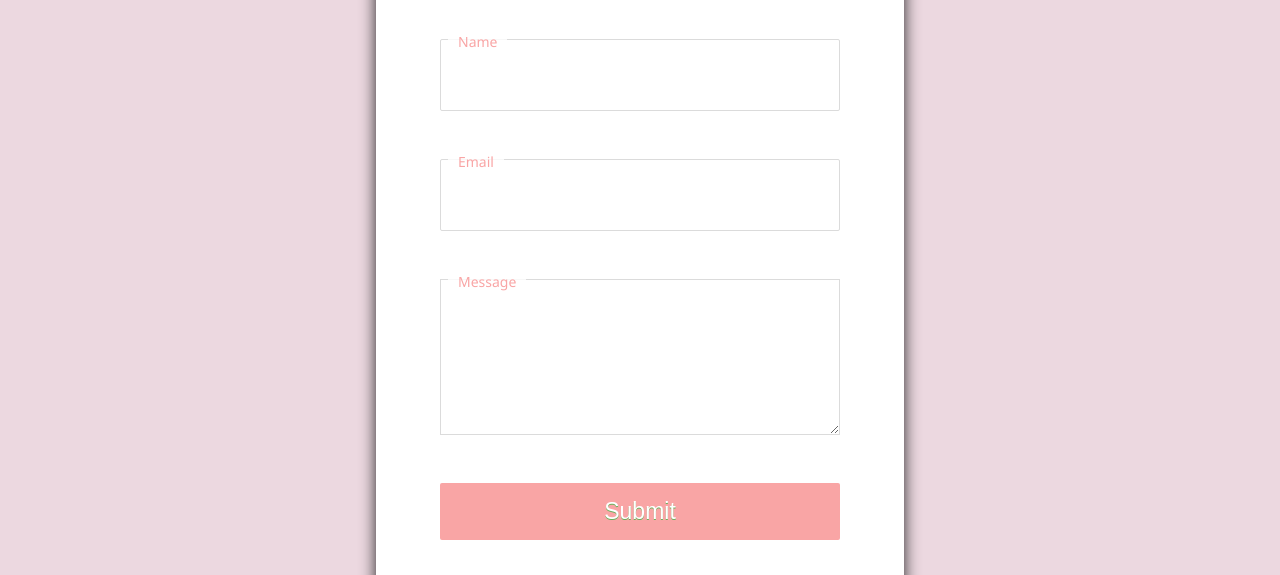
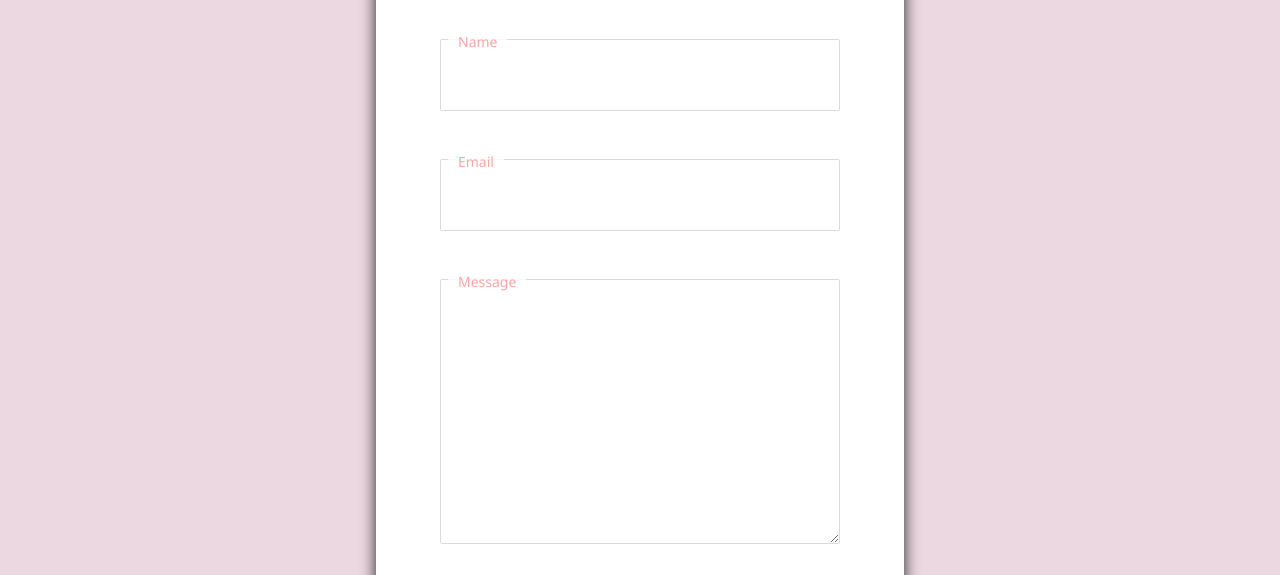
Before and after one commit to its-keerthana/Assignment-1, a website: page about-us.html in a window 1280 px wide. Shown: the part 377-952 px from the top of the page. Drawn offline with Linux system fonts and the light colour scheme.

Commit message:
Update style.css

```diff
--- a/style.css
+++ b/style.css
@@ -169,7 +169,8 @@ form {
 }
 
 input[type="text"],
-input[type="password"] {
+input[type="password"],
+    textarea{
 background:#fff;
 border: 1px solid #dbdbdb;
 font-size: 1.6em;
```
